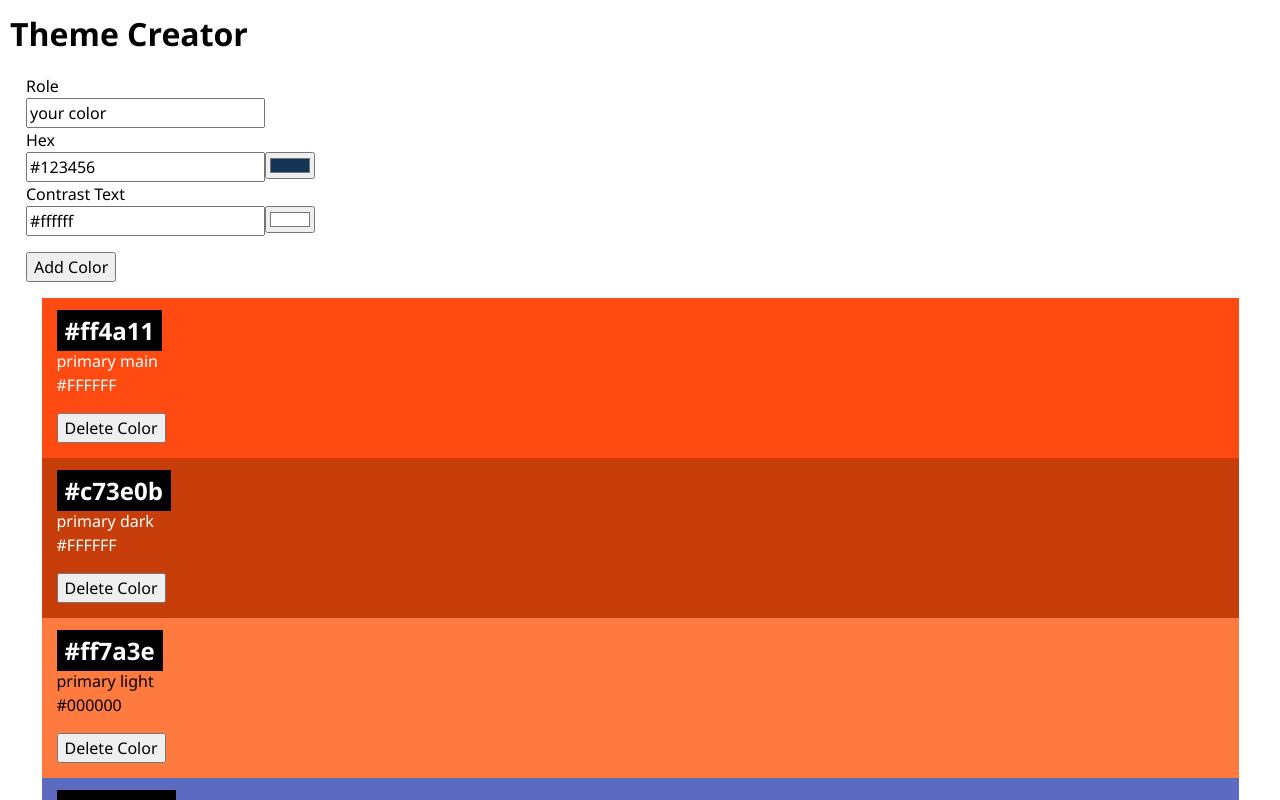
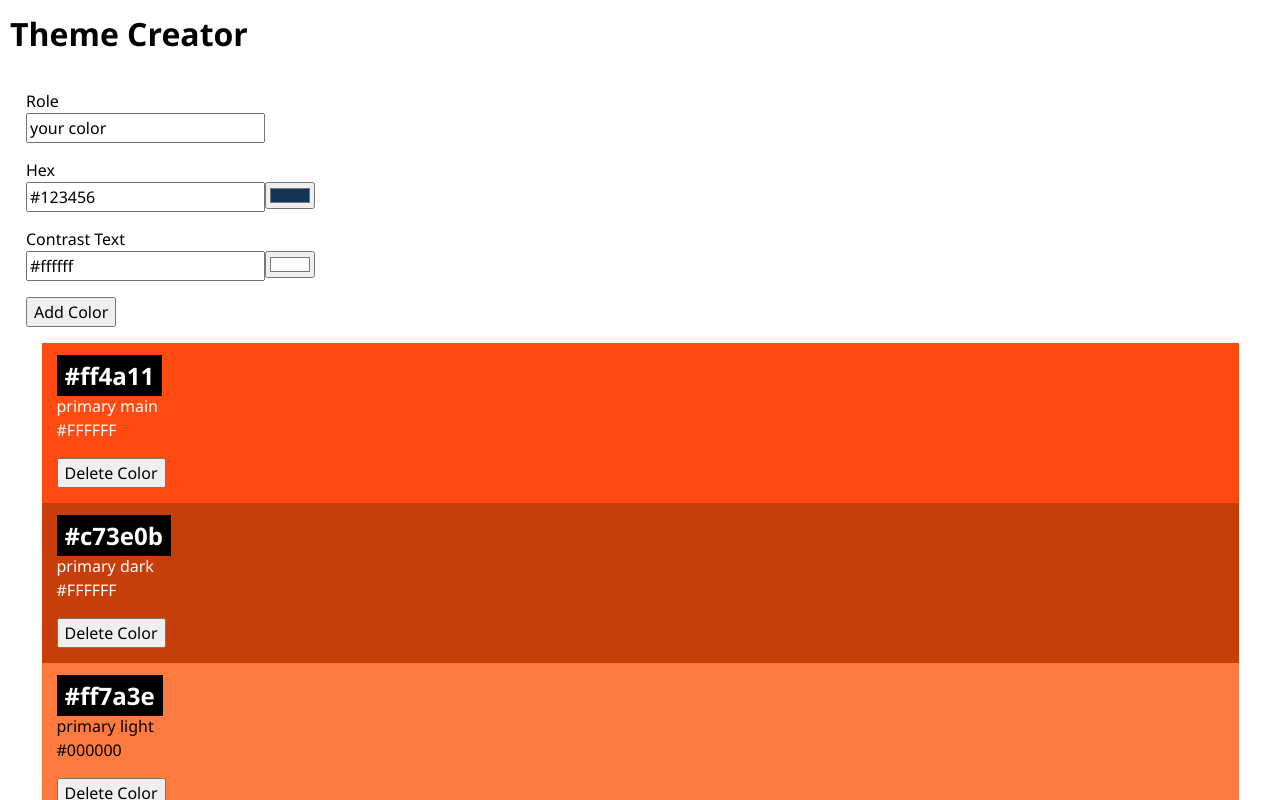
Before and after one commit to yonz-git/color-theme-app, a React (Vite) app: page / in a window 1280 px wide. Shown: the top 800 px of the page. Built offline with nearby package versions, Linux system fonts and the light colour scheme.

Commit message:
delete-color+chamges-form

```diff
--- a/src/App.css
+++ b/src/App.css
@@ -6,3 +6,11 @@ body {
 .color-form {
   padding: 1rem;
 }
+
+.color-form-list {
+  list-style: none;
+}
+
+ul {
+  padding-inline-start: 0;
+}
--- a/src/App.jsx
+++ b/src/App.jsx
@@ -20,13 +20,20 @@ function App() {
       <h1>Theme Creator</h1>
       <ColorForm className="color-form" onSubmitColor={handleAddColor} />
       <div className="colorTheme">
+        <ul>
           {colors.map((color) => (
+            <li className="color-form-list" key={color}>
               <Color
-            key={color.id}
+                id={color.id}
                 color={color}
+                //hex={color.hex}
+                role={color.role}
+                contrastText={color.contrastText}
                 onDeleteColor={handleDeleteColor}
               />
+            </li>
           ))}
+        </ul>
       </div>
     </>
   );
--- a/src/Components/Color/Color.jsx
+++ b/src/Components/Color/Color.jsx
@@ -11,11 +11,12 @@ export default function Color({ color, onDeleteColor }) {
         {color.contrastText}
       </p>
       <button
+        type="button"
+        aria-label={`Delete color: ${color.role}`}
         style={{ marginTop: "1rem" }}
         onClick={() => onDeleteColor(color.id)}
       >
-        {" "}
-        Delete Color{" "}
+        Delete Color
       </button>
     </li>
   );
--- /dev/null
+++ b/src/Components/ColorForm/ColorForm.css
@@ -0,0 +1,6 @@
+div.color-form,
+label {
+  display: flex;
+  flex-direction: row;
+  padding-top: 15px;
+}
--- a/src/Components/ColorForm/ColorForm.jsx
+++ b/src/Components/ColorForm/ColorForm.jsx
@@ -1,7 +1,9 @@
 import ColorInput from "../ColorInput/ColorInput";
 import { uid } from "uid";
+import "./ColorForm.css";
 
 export default function ColorForm({
+  //when changed to onAddColor Add color function does not work
   onSubmitColor,
   initialData = { role: "your color", hex: "#123456", contrastText: "#ffffff" },
 }) {
@@ -20,30 +22,34 @@ export default function ColorForm({
 
   return (
     <form className="color-form" onSubmit={handleSubmit}>
-      <label htmlFor="role">
-        Role
-        <br />
+      <div className="color-role-input">
+        <label htmlFor="role">Role</label>
+
         <input
           type="text"
           id="role"
           name="role"
           defaultValue={initialData.role}
         />
-      </label>
-      <br />
-      <label htmlFor="hex">
-        Hex
-        <br />
+      </div>
+      <div className="color-hex-input">
+        <label htmlFor="hex">Hex </label>
+
         <ColorInput id="hex" defaultValue={initialData.hex} />
-      </label>
-      <br />
-      <label htmlFor="contrastText">
-        Contrast Text
-        <br />
+      </div>
+
+      <div className="color-contrastText-input">
+        <label htmlFor="contrastText">Contrast Text </label>
+
         <ColorInput id="contrastText" defaultValue={initialData.contrastText} />
-      </label>
-      <br />
-      <button style={{ marginTop: "1rem" }}> Add Color </button>
+      </div>
+      <button
+        type="submit"
+        aria-label="Add new color card"
+        style={{ marginTop: "1rem" }}
+      >
+        Add Color
+      </button>
     </form>
   );
 }
--- a/src/Components/ColorInput/ColorInput.jsx
+++ b/src/Components/ColorInput/ColorInput.jsx
@@ -16,7 +16,12 @@ export default function ColorInput({ id, defaultValue }) {
         value={inputValue}
         onChange={handleInputValue}
       />
-      <input type="color" value={inputValue} onChange={handleInputValue} />
+      <input
+        type="color"
+        name={id}
+        value={inputValue}
+        onChange={handleInputValue}
+      />
     </>
   );
 }
```
Lines whose indentation alone changed are shown as unchanged.
